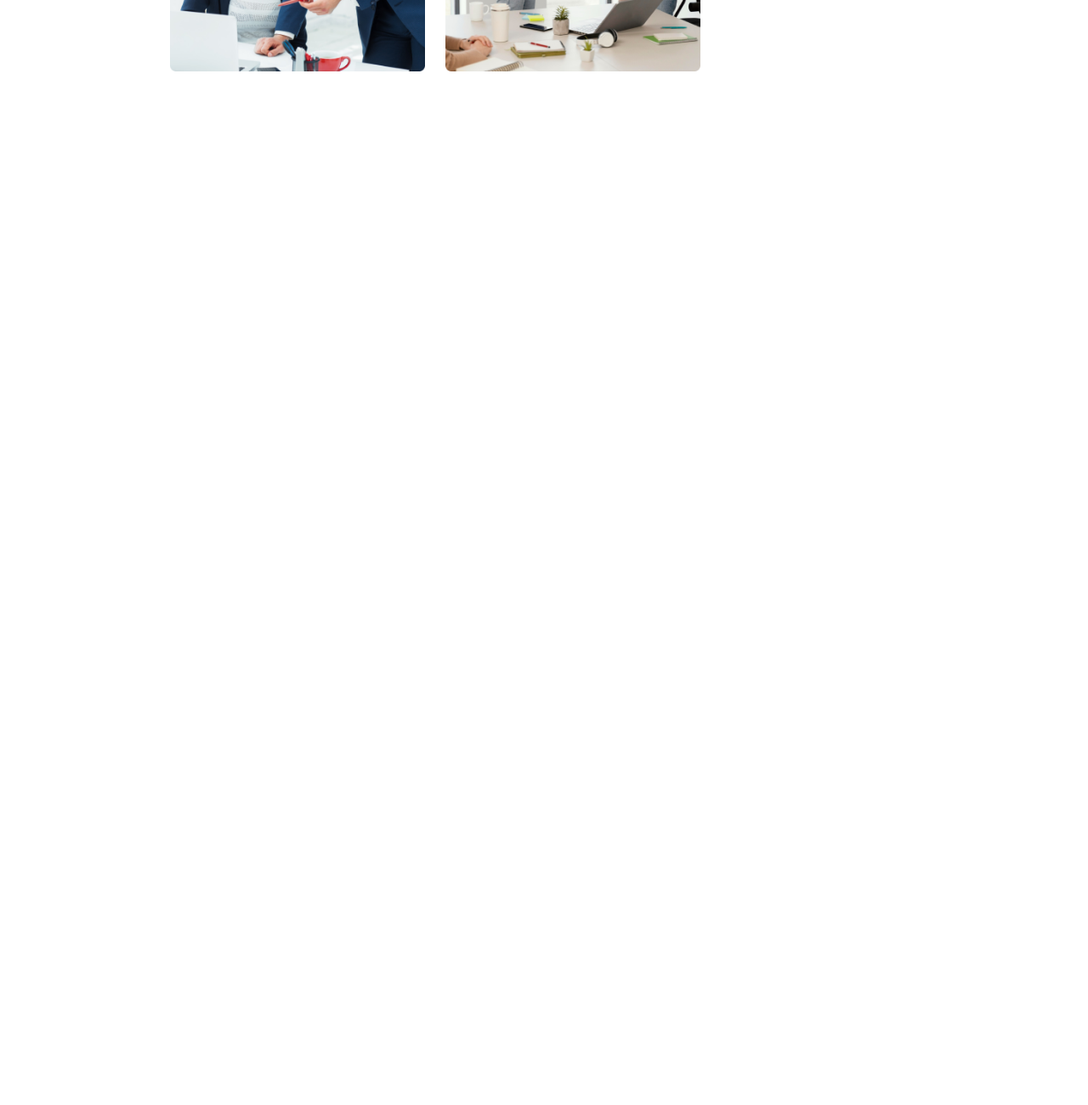
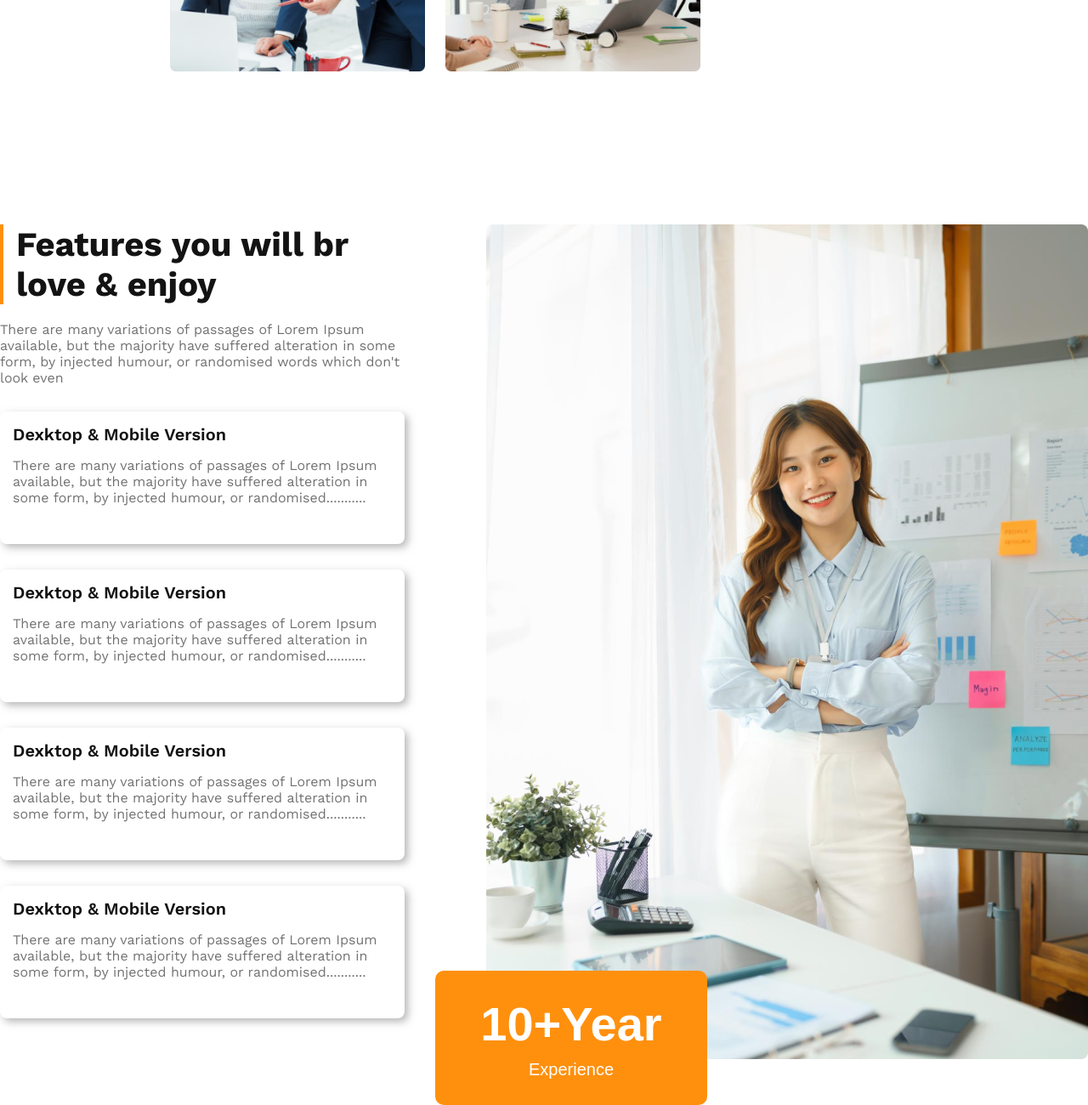
Before and after one commit to anikdas400/G3-architects-website-with-responsive, a plain HTML site: page index.html in a window 1280 px wide. Shown: the part 1498-2798 px from the top of the page at 85% size. Before the commit the page ends 1632 px from the top, so only its background shows below. Drawn offline with nearby package versions, Linux system fonts and the light colour scheme.

Commit message:
finnished feature2 section

```diff
--- a/index.html
+++ b/index.html
@@ -51,6 +51,61 @@
                     <button class="btn-primary">Explore More</button>
                 </div>
             </div>
+            <!-- feature-2 section -->
+
+            <div class="feature-2">
+                <div class="feature2-title">
+                    <h3>Features you will br
+                        love & enjoy
+                    </h3>
+                    <p class="gray">There are many variations of passages of Lorem Ipsum available, but the
+                        majority have suffered alteration in some form, by injected humour, or
+                        randomised words which don't look even
+                    </p>
+                    <div class="feature2-items">
+
+                        <div class="feature2-blog">
+                            <h2>Dexktop & Mobile Version</h2>
+                            <p>There are many variations of passages of Lorem Ipsum available,
+                                but the majority have suffered alteration in some form, by
+                                injected humour, or randomised...........</p>
+
+                        </div>
+                        <div class="feature2-blog">
+                            <h2>Dexktop & Mobile Version</h2>
+                            <p>There are many variations of passages of Lorem Ipsum available,
+                                but the majority have suffered alteration in some form, by
+                                injected humour, or randomised...........</p>
+
+                        </div>
+                        <div class="feature2-blog">
+                            <h2>Dexktop & Mobile Version</h2>
+                            <p>There are many variations of passages of Lorem Ipsum available,
+                                but the majority have suffered alteration in some form, by
+                                injected humour, or randomised...........</p>
+
+                        </div>
+                        <div class="feature2-blog">
+                            <h2>Dexktop & Mobile Version</h2>
+                            <p>There are many variations of passages of Lorem Ipsum available,
+                                but the majority have suffered alteration in some form, by
+                                injected humour, or randomised...........</p>
+
+                        </div>
+
+                    </div>
+
+
+
+                </div>
+                <div class="feature2-img">
+                    <img src="./images/architect.png" alt="">
+                    <button class="badge">
+                        <h2>10+Year</h2>
+                        <p>Experience</p>
+                    </button>
+                </div>
+            </div>
 
     </main>
     <footer></footer>
--- a/style.css
+++ b/style.css
@@ -120,6 +120,71 @@ font-weight: 700;
     font-weight: 400;
     margin-bottom: 20px;
 }
+/* feature-2 css */
+.feature-2{
+    display: flex;
+    gap: 6rem;
+    margin-top: 130px;
+}
+
+.feature2-title h3{
+    color: #131313;
+    font-size: 2.5rem;
+    font-weight: 700;
+    margin-bottom: 20px;
+    border-left: 4px solid #FF900E;
+    padding-left: 15px;
+}
+.feature2-title p{
+    color: #727272;
+    font-size: 1rem;
+    font-weight: 400;
+    margin-bottom: 30px;
+}
+.feature2-img{
+    position: relative;
+}
+
+.badge{
+    position: absolute;
+    left: -60px;
+    bottom: -50px;
+    background: #FF900E;
+    width: 320px;
+    padding: 30px;
+    border-radius: 10px;
+    border: none;
+
+}
+.badge h2{
+    color: #FFF;
+    text-align: center;
+    font-size: 3.5rem;
+    font-weight: 700;
+    margin-bottom: 10px;
+}
+.badge p{
+    color: #FFF;
+    font-size: 1.25rem;
+    font-weight: 500;
+}
+
+
+
+.feature2-blog{
+    background: #fff;
+    box-shadow: 4px 4px 10px rgba(114, 114, 114,.5);
+    margin-bottom: 30px;
+    padding: 15px;
+    border-radius: 8px;
+}
+.feature2-blog h2{
+    color: #131313;
+    font-size: 1.25rem;
+    font-weight: 600;
+    margin-bottom: 15px;
+}
+
 
 
 
@@ -155,6 +220,16 @@ font-weight: 700;
     .feature-img{
         grid-template-columns: 1fr;
     }
+    .feature-2{
+        flex-direction: column;
+        gap: 2rem;
+    }
+    .badge{
+        position: static;
+    }
+    .feature2-img img{
+        width: 100%;
+    }
 
 
 }
@@ -177,6 +252,16 @@ font-weight: 700;
     .feature-img{
         grid-template-columns: 1fr;
     }
+    .feature-2{
+        flex-direction: column;
+        gap: 2rem;
+    }
+    .badge{
+        position: static;
+    }
+    .feature2-img img{
+        width: 100%;
+    }
 
 }
 /* computer divice */
```
